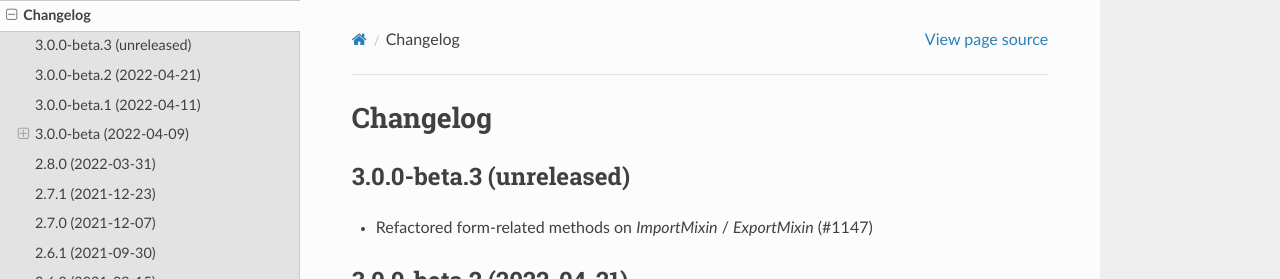
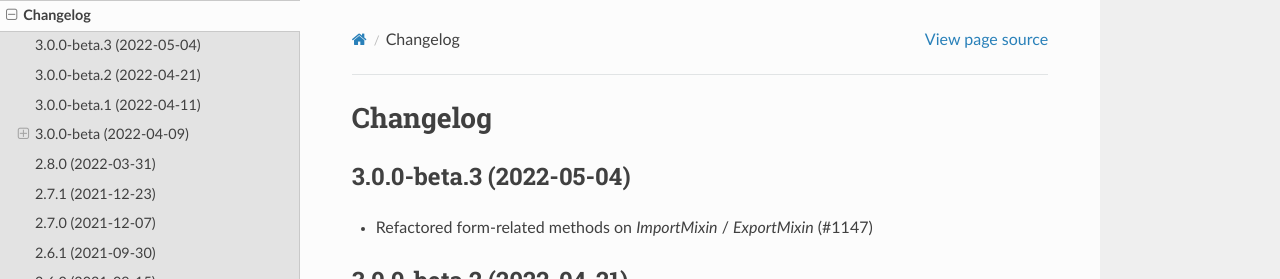
Before and after one commit to django-import-export/django-import-export, a Sphinx documentation site: the page built from docs/changelog.rst, in a window 1280 px wide and 900 px high. Shown: the top 279 px of the window. Built offline with Sphinx 7.4.7 and the Read the Docs theme 2.0.0, drawn with Linux system fonts in a browser that asks for light colours.

Commit message:
Preparing release 3.0.0-beta.3

```diff
--- a/docs/changelog.rst
+++ b/docs/changelog.rst
@@ -1,7 +1,7 @@
 Changelog
 =========
 
-3.0.0-beta.3 (unreleased)
+3.0.0-beta.3 (2022-05-04)
 -------------------------
 
 - Refactored form-related methods on `ImportMixin` / `ExportMixin` (#1147)
--- a/import_export/__init__.py
+++ b/import_export/__init__.py
@@ -1 +1 @@
-__version__ = '3.0.0.dev0'
+__version__ = '3.0.0-beta.3'
```
